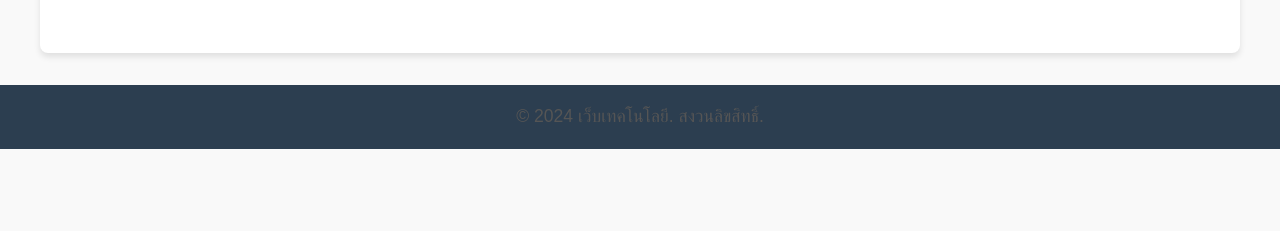
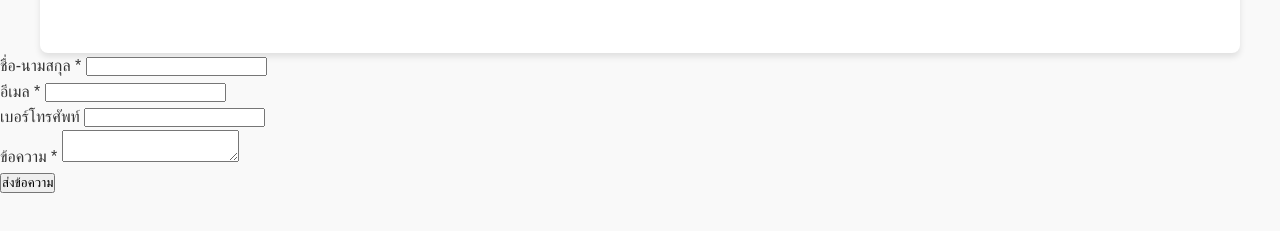
Before and after one commit to 66160024/homework_1, a plain HTML site: page contact.html in a window 1280 px wide. Shown: the part 227-458 px from the top of the page. Drawn offline with Linux system fonts and the light colour scheme.

Commit message:
เพิ่ม validation ในฟอร์มติดต่อ

```diff
--- a/contact.html
+++ b/contact.html
@@ -31,9 +31,28 @@
             <!-- ฟอร์มจะถูกเพิ่มที่นี่ -->
         </section>
     </main>
-
-    <footer role="contentinfo">
-        <p>&copy; 2024 เว็บเทคโนโลยี. สงวนลิขสิทธิ์.</p>
-    </footer>
 </body>
 </html>
+<form action="/submit" method="POST">
+    <div class="form-group">
+        <label for="fullname">ชื่อ-นามสกุล *</label>
+        <input type="text" id="fullname" name="fullname" required>
+    </div>
+
+    <div class="form-group">
+        <label for="email">อีเมล *</label>
+        <input type="email" id="email" name="email" required>
+    </div>
+
+    <div class="form-group">
+        <label for="tel">เบอร์โทรศัพท์</label>
+        <input type="tel" id="tel" name="tel">
+    </div>
+
+    <div class="form-group">
+        <label for="message">ข้อความ *</label>
+        <textarea id="message" name="message" required></textarea>
+    </div>
+
+    <button type="submit">ส่งข้อความ</button>
+</form>
```
